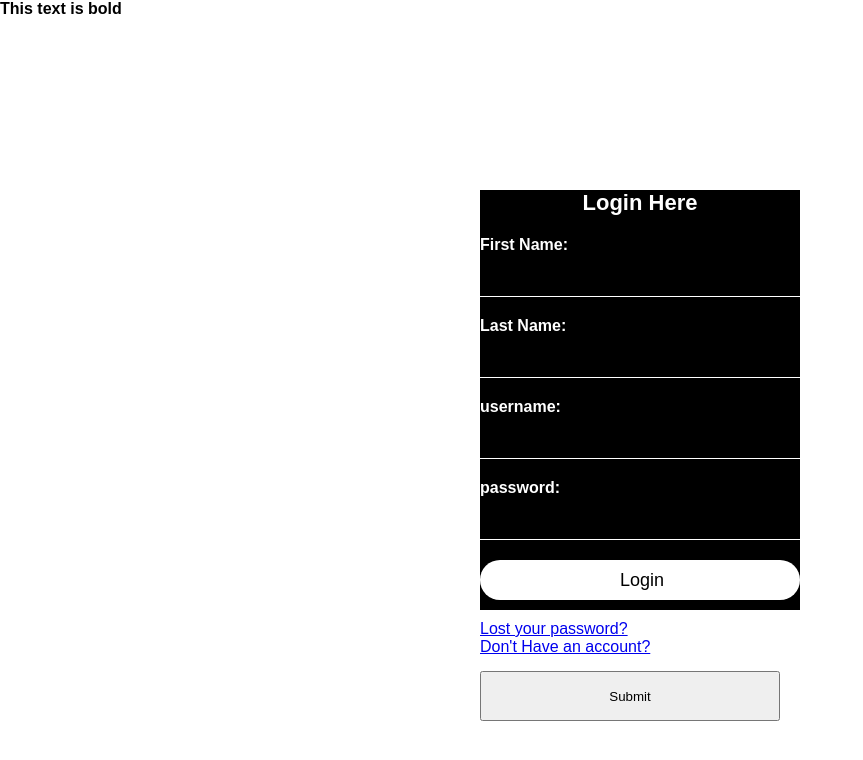
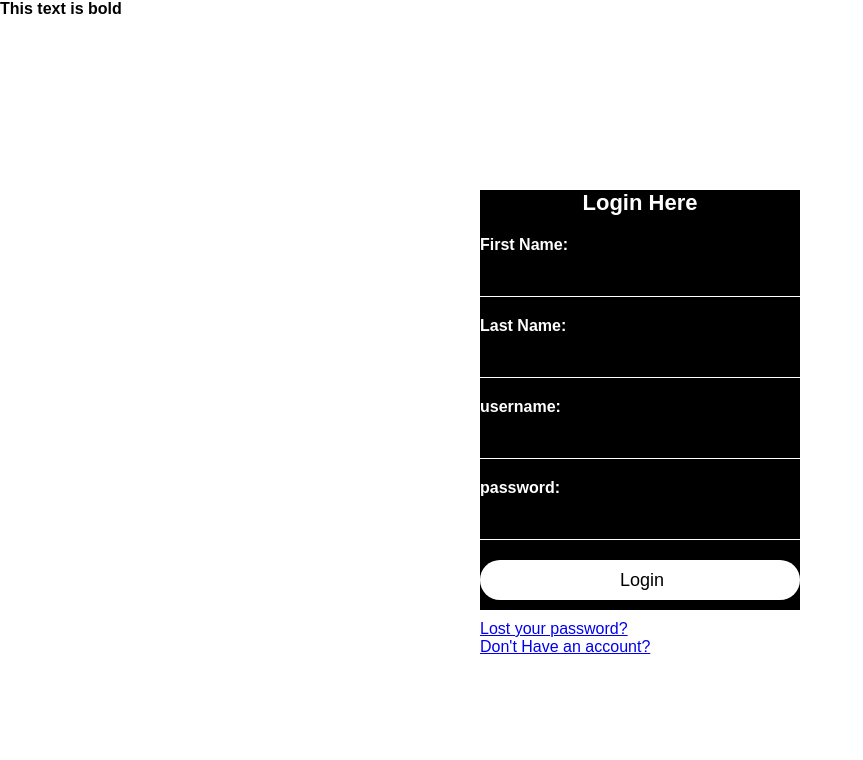
Before and after one commit to melo-02/EdufyClient, a React (Create React App) app: page / in a window 1280 px wide. Shown: the top 760 px of the page, without its empty margins (0-863 px from the left). Built offline with nearby package versions, Linux system fonts and the light colour scheme.

Commit message:
Revert "button maybe"
This reverts commit 12ceac384d74257cfe4e490ded0cf21e4771e17d.

```diff
--- a/src/App.js
+++ b/src/App.js
@@ -117,7 +117,7 @@ function App() {
 
               <a href ="#"> Don't Have an account? </a><br></br>
 
-              <button onClick={addUser}>Submit</button>
+
 
 
 
```
